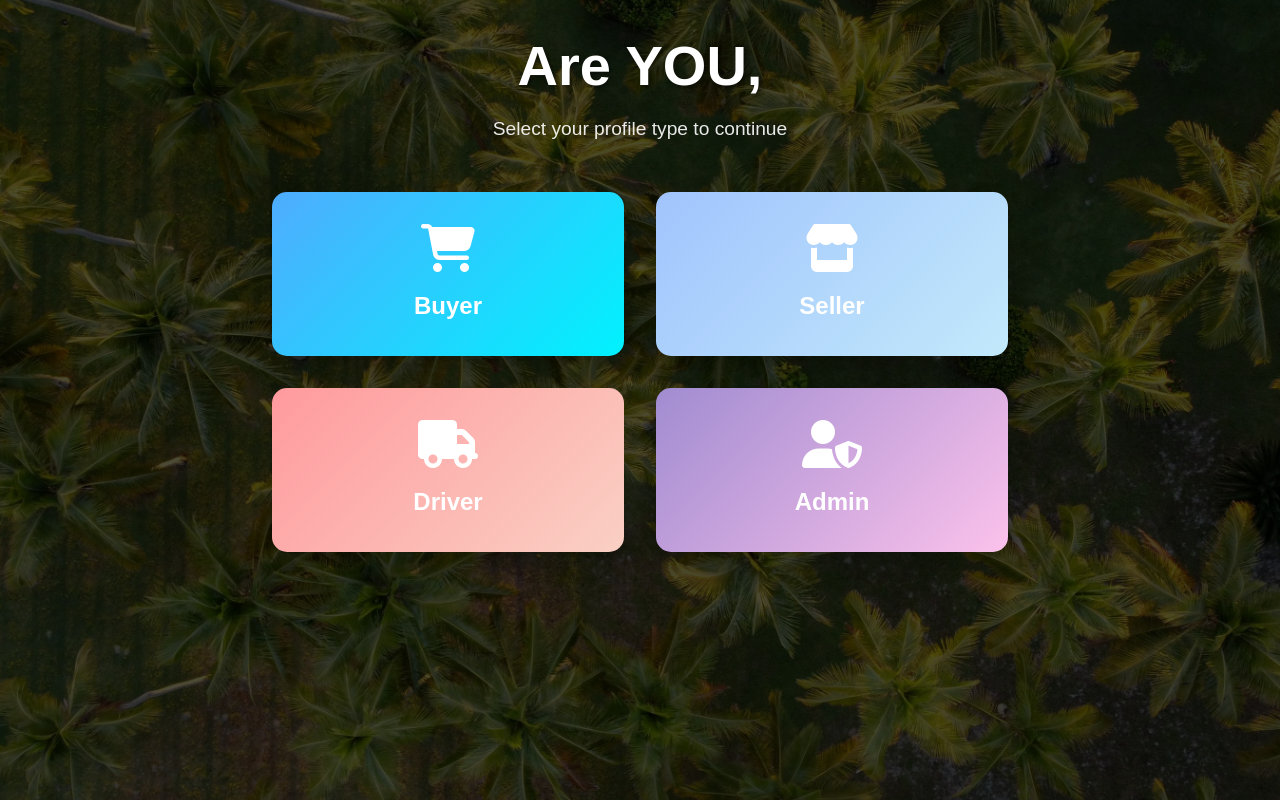
After one commit to hansaPiyumal/CoCoTrade, a PHP site: page /selcting_profiles.php in a window 1280 px wide. The commit adds this page. Run offline with PHP 8.4, Linux system fonts and the light colour scheme.

Commit message:
added some changes

```diff
--- a/item.php
+++ b/item.php
@@ -41,7 +41,7 @@
     <div class="row">
         <?php
             $iid = $_GET['item'];
-            $sql = "select * from items where itemid=$iid";
+            $sql = "select * from items where itemid={$iid}";
             $result = mysqli_query($connection,$sql);
 
             while($row = mysqli_fetch_assoc($result)){
--- /dev/null
+++ b/selcting_profiles.php
@@ -0,0 +1,141 @@
+<?php
+session_start();
+require_once 'connection/connection.php';
+?>
+
+<!DOCTYPE html>
+<html lang="en">
+<head>
+    <meta charset="UTF-8">
+    <meta name="viewport" content="width=device-width, initial-scale=1.0">
+    <title>Select Profile | CoCoTrade</title>
+    <!-- Bootstrap CSS -->
+    <link href="https://cdn.jsdelivr.net/npm/bootstrap@5.3.0/dist/css/bootstrap.min.css" rel="stylesheet">
+    <!-- Font Awesome -->
+    <link rel="stylesheet" href="https://cdnjs.cloudflare.com/ajax/libs/font-awesome/6.4.0/css/all.min.css">
+    <style>
+        body {
+            font-family: 'Poppins', sans-serif;
+            background: linear-gradient(rgba(0, 0, 0, 0.7), rgba(0, 0, 0, 0.7)),
+                        url('images/coconut-farm.jpg') no-repeat center center fixed;
+            background-size: cover;
+            min-height: 100vh;
+            color: #fff;
+        }
+
+        .profile-container {
+            max-width: 800px;
+            margin: 0 auto;
+            padding: 2rem;
+            text-align: center;
+        }
+
+        .profile-header {
+            margin-bottom: 3rem;
+        }
+
+        .profile-header h1 {
+            font-size: 3.5rem;
+            font-weight: 700;
+            margin-bottom: 1rem;
+            text-shadow: 2px 2px 4px rgba(0, 0, 0, 0.5);
+        }
+
+        .profile-header p {
+            font-size: 1.2rem;
+            opacity: 0.9;
+        }
+
+        .profile-buttons {
+            display: grid;
+            grid-template-columns: repeat(2, 1fr);
+            gap: 2rem;
+        }
+
+        .profile-btn {
+            padding: 2rem 1rem;
+            border-radius: 15px;
+            border: none;
+            font-size: 1.5rem;
+            font-weight: 600;
+            transition: all 0.3s ease;
+            box-shadow: 0 10px 20px rgba(0, 0, 0, 0.2);
+            display: flex;
+            flex-direction: column;
+            align-items: center;
+            justify-content: center;
+            color: white;
+            text-decoration: none;
+        }
+
+        .profile-btn:hover {
+            transform: translateY(-10px);
+            box-shadow: 0 15px 30px rgba(0, 0, 0, 0.3);
+        }
+
+        .profile-btn i {
+            font-size: 3rem;
+            margin-bottom: 1rem;
+        }
+
+        .btn-buyer {
+            background: linear-gradient(135deg, #4facfe 0%, #00f2fe 100%);
+        }
+
+        .btn-seller {
+            background: linear-gradient(135deg, #a1c4fd 0%, #c2e9fb 100%);
+        }
+
+        .btn-driver {
+            background: linear-gradient(135deg, #ff9a9e 0%, #fad0c4 100%);
+        }
+
+        .btn-admin {
+            background: linear-gradient(135deg, #a18cd1 0%, #fbc2eb 100%);
+        }
+
+        @media (max-width: 768px) {
+            .profile-buttons {
+                grid-template-columns: 1fr;
+            }
+
+            .profile-header h1 {
+                font-size: 2.5rem;
+            }
+        }
+    </style>
+</head>
+<body>
+    <div class="profile-container">
+        <div class="profile-header">
+            <h1>Are YOU,</h1>
+            <p>Select your profile type to continue</p>
+        </div>
+
+        <div class="profile-buttons">
+            <a href="profile.php" class="profile-btn btn-buyer">
+                <i class="fas fa-shopping-cart"></i>
+                Buyer
+            </a>
+
+            <a href="seller.php" class="profile-btn btn-seller">
+                <i class="fas fa-store"></i>
+                Seller
+            </a>
+
+            <a href="driver.php" class="profile-btn btn-driver">
+                <i class="fas fa-truck"></i>
+                Driver
+            </a>
+
+            <a href="admin_dashboard.php" class="profile-btn btn-admin">
+                <i class="fas fa-user-shield"></i>
+                Admin
+            </a>
+        </div>
+    </div>
+
+    <!-- Bootstrap JS -->
+    <script src="https://cdn.jsdelivr.net/npm/bootstrap@5.3.0/dist/js/bootstrap.bundle.min.js"></script>
+</body>
+</html>
```
Also changed, not shown: adpost.php (+16 -7 lines), css/main.css (+96 -67 lines), seller.php (added, +211 -0 lines).
